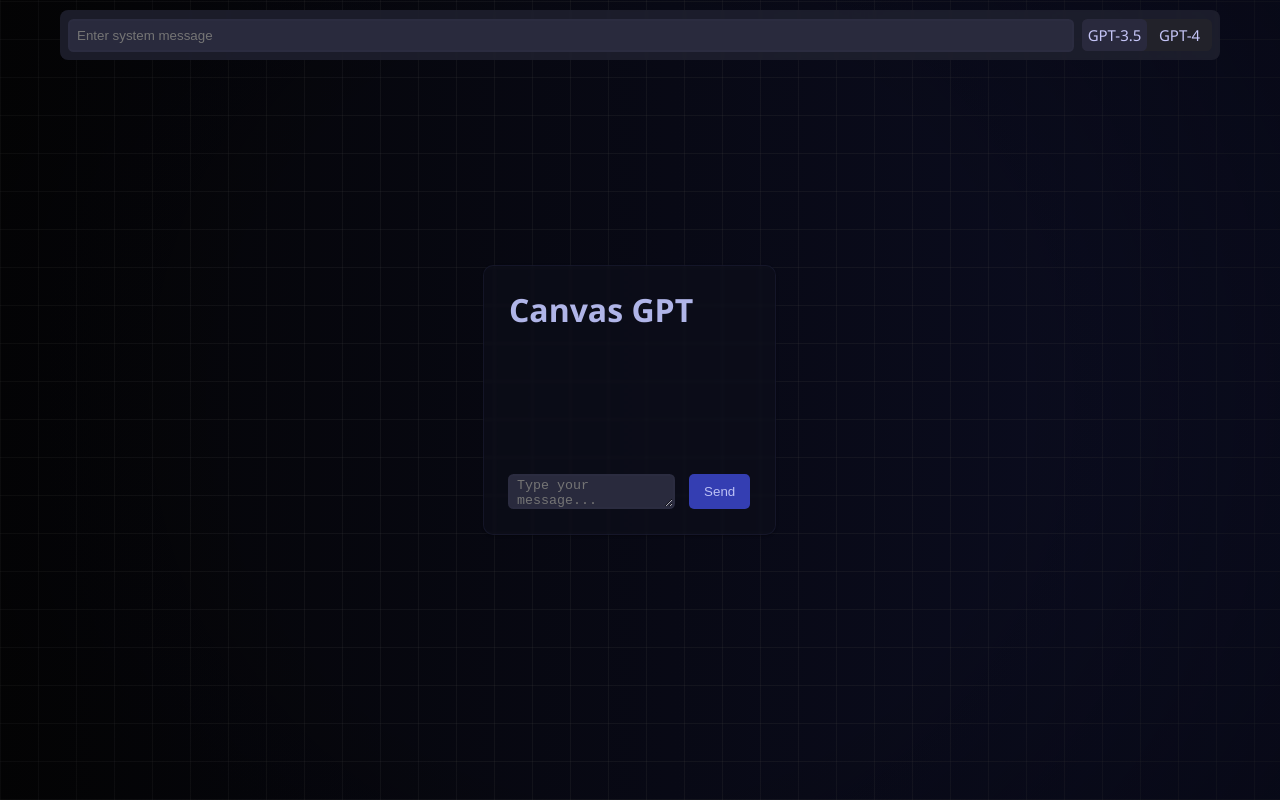
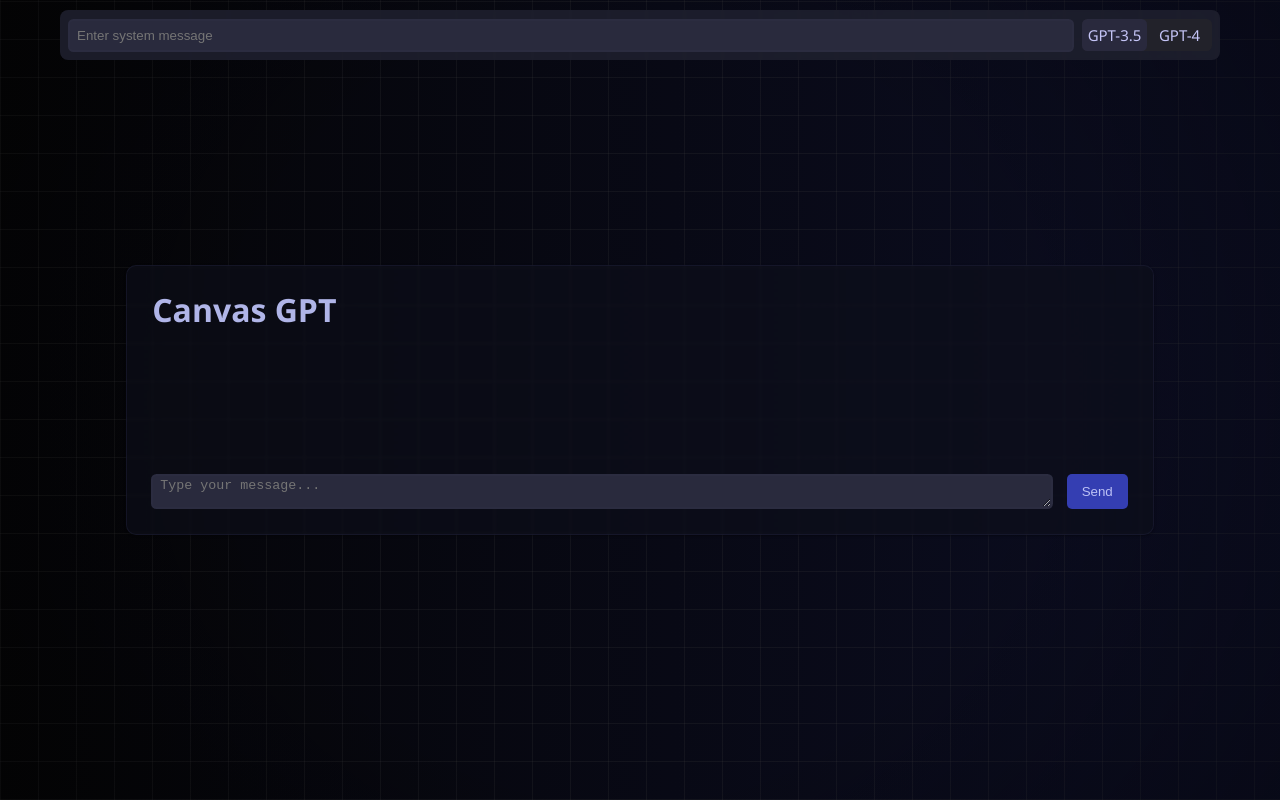
Before and after one commit to AVGVSTVS96/reactGPT, a React (Vite) app in the folder reactGPT/: page / in a window 1280 px wide. Built offline with nearby package versions, Linux system fonts and the light colour scheme.

Commit message:
correct chat container width, add scrollbar styling

```diff
--- a/reactGPT/src/App.css
+++ b/reactGPT/src/App.css
@@ -1,5 +1,24 @@
 :root {
   --backgroung-grid-size: 38px;
+}
+
+html {
+  scrollbar-color: hsla(0, 0%, 60%, 0.2) transparent;
+}
+
+::-webkit-scrollbar {
+  background-color: transparent;
+  width: 8px;
+  height: 10px;
+}
+
+::-webkit-scrollbar-thumb {
+  background-color: hsla(0, 0%, 60%, 0.15);
+  border-radius: 10px;
+}
+
+::-webkit-scrollbar-thumb:hover {
+  background-color: hsla(0, 0%, 60%, 0.25);
 }
 
 body {
--- a/reactGPT/src/components/Chat.css
+++ b/reactGPT/src/components/Chat.css
@@ -3,8 +3,8 @@
     flex-direction: column;
     max-height: 80vh;
     min-height: 200px;
-    max-width: 900px;
-    width: 80%;
+    width: 77vw;
+    min-width: 280px;
     padding: 20px;
     border-radius: 10px;
 
```
Also changed, not shown: reactGPT/src/components/Chat.jsx (line endings or trailing spaces).
